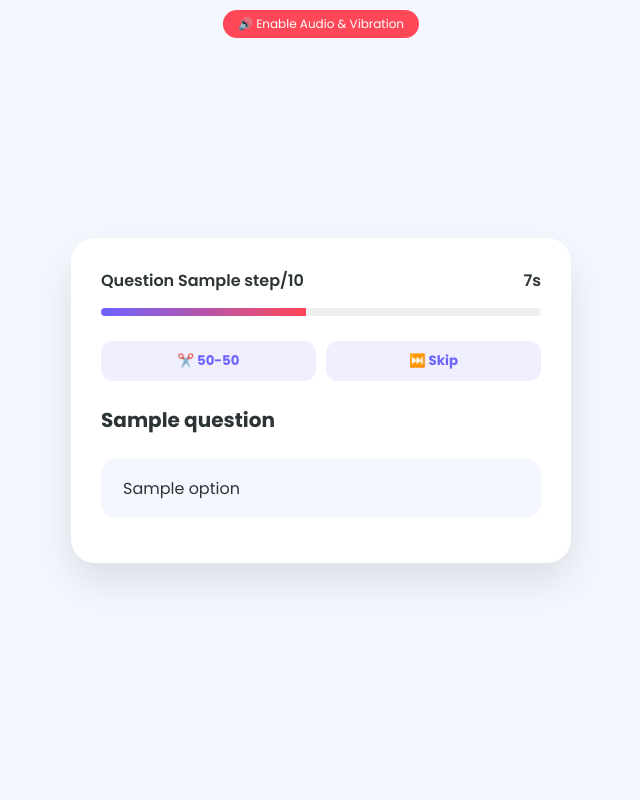
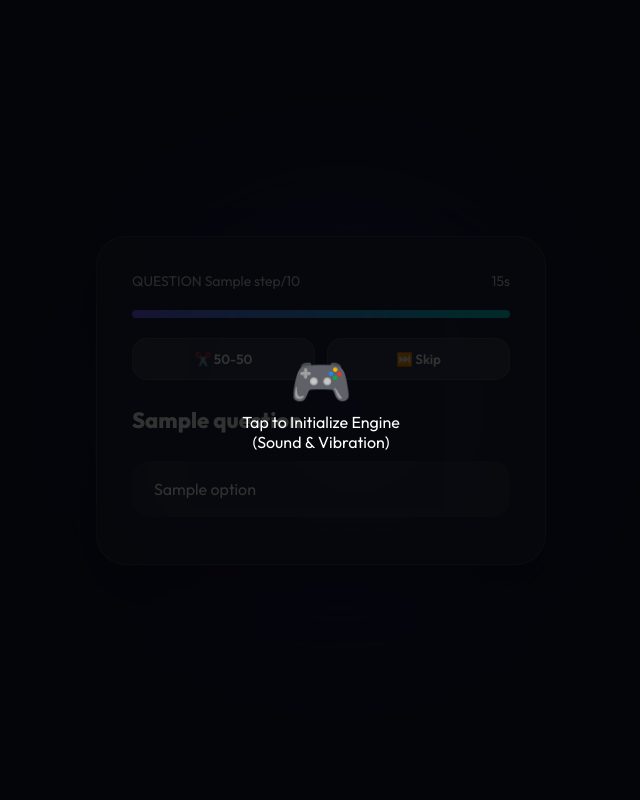
Before and after one commit to tanharahman2003t-art/Nayon, a Flask app: template templates/quiz.html in a window 1280 px wide. Shown: the whole page, without its empty margins (319-959 px from the left). Run offline with Flask 3, Linux system fonts and the light colour scheme; the template is opened without the code that fills it: most values are stand-ins (such as "Sample title", 1, 10 or a date in 2020).

Commit message:
Update quiz.html

```diff
--- a/templates/quiz.html
+++ b/templates/quiz.html
@@ -3,246 +3,256 @@
 <head>
     <meta charset="UTF-8">
     <meta name="viewport" content="width=device-width, initial-scale=1.0">
-    <title>Quiz Master - Pro Live</title>
-    <link href="https://fonts.googleapis.com/css2?family=Poppins:wght@400;600;700&display=swap" rel="stylesheet">
+    <title>Quiz Pro | Ultra Animated</title>
+    <link href="https://fonts.googleapis.com/css2?family=Outfit:wght@300;400;600;800&display=swap" rel="stylesheet">
     <style>
         :root {
             --primary: #6c63ff;
             --secondary: #ff4757;
-            --success: #2ecc71;
-            --bg: #f4f7fe;
-            --card-bg: #ffffff;
-            --text: #2d3436;
-        }
-
-        [data-theme="dark"] {
+            --success: #00d2d3;
             --bg: #0f172a;
-            --card-bg: #1e293b;
+            --card-bg: rgba(30, 41, 59, 0.7);
             --text: #f8fafc;
         }
 
-        * { margin: 0; padding: 0; box-sizing: border-box; font-family: 'Poppins', sans-serif; }
+        [data-theme="light"] {
+            --bg: #f1f5f9;
+            --card-bg: rgba(255, 255, 255, 0.9);
+            --text: #1e293b;
+        }
+
+        * { margin: 0; padding: 0; box-sizing: border-box; font-family: 'Outfit', sans-serif; }
 
         body {
             background: var(--bg);
             color: var(--text);
+            min-height: 100vh;
             display: flex;
             justify-content: center;
             align-items: center;
-            min-height: 100vh;
-            transition: 0.3s;
+            overflow: hidden;
+            transition: background 0.5s ease;
+        }
+
+        /* --- Animations --- */
+        @keyframes fadeInScale {
+            from { opacity: 0; transform: scale(0.9) translateY(20px); }
+            to { opacity: 1; transform: scale(1) translateY(0); }
+        }
+
+        @keyframes shake {
+            0%, 100% { transform: translateX(0); }
+            25% { transform: translateX(-10px); }
+            75% { transform: translateX(10px); }
+        }
+
+        @keyframes pulse-green {
+            0% { box-shadow: 0 0 0 0 rgba(0, 210, 211, 0.7); }
+            70% { box-shadow: 0 0 0 15px rgba(0, 210, 211, 0); }
+            100% { box-shadow: 0 0 0 0 rgba(0, 210, 211, 0); }
+        }
+
+        /* Animated Background Blobs */
+        .blob {
+            position: absolute; width: 400px; height: 400px;
+            background: linear-gradient(45deg, var(--primary), #4834d4);
+            filter: blur(100px); border-radius: 50%; z-index: -1; opacity: 0.3;
+            animation: float 20s infinite alternate;
+        }
+        @keyframes float {
+            0% { transform: translate(-20%, -20%) rotate(0deg); }
+            100% { transform: translate(20%, 20%) rotate(360deg); }
         }
 
         .container {
-            width: 90%;
-            max-width: 500px;
+            width: 90%; max-width: 450px;
             background: var(--card-bg);
-            padding: 30px;
-            border-radius: 24px;
-            box-shadow: 0 20px 40px rgba(0,0,0,0.1);
+            backdrop-filter: blur(20px);
+            border: 1px solid rgba(255, 255, 255, 0.1);
+            padding: 35px; border-radius: 30px;
+            box-shadow: 0 25px 50px rgba(0,0,0,0.3);
+            animation: fadeInScale 0.6s cubic-bezier(0.34, 1.56, 0.64, 1);
             position: relative;
         }
 
-        /* Timer & Progress Bar */
-        .info-bar {
-            display: flex;
-            justify-content: space-between;
-            margin-bottom: 15px;
-            font-weight: 600;
+        /* Progress Bar with Glow */
+        .timer-track {
+            width: 100%; height: 8px; background: rgba(255,255,255,0.1);
+            border-radius: 10px; margin: 20px 0; overflow: hidden;
         }
-
-        .timer-box {
-            width: 100%;
-            height: 8px;
-            background: #eee;
-            border-radius: 10px;
-            overflow: hidden;
-            margin-bottom: 25px;
-        }
-
-        .timer-fill {
-            height: 100%;
-            width: 100%;
-            background: linear-gradient(to right, var(--primary), var(--secondary));
+        .timer-bar {
+            height: 100%; width: 100%;
+            background: linear-gradient(90deg, #6c63ff, #00d2d3);
+            box-shadow: 0 0 15px var(--primary);
             transition: width 1s linear;
         }
 
-        /* Lifelines */
-        .lifelines {
-            display: flex;
-            gap: 10px;
-            margin-bottom: 25px;
+        /* Lifeline Buttons */
+        .lifelines { display: flex; gap: 12px; margin-bottom: 25px; }
+        .life-btn {
+            flex: 1; padding: 12px; border: none; border-radius: 15px;
+            background: rgba(255, 255, 255, 0.1); color: var(--text);
+            font-weight: 600; cursor: pointer; transition: 0.3s;
+            border: 1px solid rgba(255,255,255,0.1);
+        }
+        .life-btn:hover:not(:disabled) {
+            background: var(--primary); transform: translateY(-3px);
+            box-shadow: 0 5px 15px rgba(108, 99, 255, 0.4);
         }
 
-        .life-btn {
-            flex: 1;
-            padding: 10px;
-            border: none;
-            border-radius: 12px;
-            background: rgba(108, 99, 255, 0.1);
-            color: var(--primary);
-            font-weight: 700;
-            cursor: pointer;
-            transition: 0.3s;
+        /* Question & Options */
+        h3 { font-size: 22px; margin-bottom: 25px; line-height: 1.4; font-weight: 700; }
+
+        .option {
+            padding: 16px 20px; margin-bottom: 12px;
+            background: rgba(255, 255, 255, 0.05);
+            border: 2px solid transparent; border-radius: 18px;
+            cursor: pointer; transition: all 0.3s ease;
+            position: relative; overflow: hidden;
         }
 
-        .life-btn:disabled { opacity: 0.3; cursor: not-allowed; }
-
-        /* Question & Options */
-        h3 { font-size: 20px; margin-bottom: 25px; line-height: 1.4; }
-
-        .option {
-            padding: 15px 20px;
-            margin-bottom: 15px;
-            background: var(--bg);
-            border: 2px solid transparent;
-            border-radius: 15px;
-            cursor: pointer;
-            transition: 0.2s;
-            font-weight: 500;
+        .option:hover {
+            background: rgba(255, 255, 255, 0.1);
+            transform: scale(1.02);
+            border-color: var(--primary);
         }
 
-        .option:hover { border-color: var(--primary); transform: translateX(5px); }
-
-        .correct {
-            background: #d1fae5 !important;
-            border-color: var(--success) !important;
-            color: #065f46 !important;
+        /* Result States */
+        .option.correct-anim {
+            background: var(--success) !important;
+            color: #000 !important;
+            animation: pulse-green 0.5s infinite;
+            border-color: white !important;
         }
 
-        .wrong {
-            background: #fee2e2 !important;
-            border-color: var(--secondary) !important;
-            color: #991b1b !important;
+        .option.wrong-anim {
+            background: var(--secondary) !important;
+            color: #fff !important;
+            animation: shake 0.4s ease-in-out;
         }
 
-        .hidden-option { visibility: hidden; pointer-events: none; }
-
-        #unmuteBtn {
-            position: fixed; top: 10px; left: 50%; transform: translateX(-50%);
-            background: var(--secondary); color: white; padding: 5px 15px;
-            border-radius: 20px; font-size: 12px; cursor: pointer; z-index: 100;
+        #audio-unlock {
+            position: fixed; top: 0; left: 0; width: 100%; height: 100%;
+            background: rgba(0,0,0,0.8); z-index: 9999;
+            display: flex; justify-content: center; align-items: center;
+            color: white; cursor: pointer; text-align: center;
         }
     </style>
 </head>
 <body>
 
-<audio id="snd_correct" preload="auto">
-    <source src="https://www.soundjay.com/buttons/sounds/button-37.mp3" type="audio/mpeg">
-</audio>
-<audio id="snd_wrong" preload="auto">
-    <source src="https://www.soundjay.com/buttons/sounds/button-10.mp3" type="audio/mpeg">
-</audio>
+    <div class="blob"></div>
 
-<div id="unmuteBtn" onclick="enableAudio()">🔊 Enable Audio & Vibration</div>
+    <div id="audio-unlock" onclick="startQuizEngine()">
+        <div>
+            <h1 style="font-size: 50px;">🎮</h1>
+            <p>Tap to Initialize Engine<br>(Sound & Vibration)</p>
+        </div>
+    </div>
 
     <div class="container">
-    <div class="info-bar">
-        <span>Question {{ step }}/{{ total }}</span>
-        <span id="timerText">15s</span>
+        <div style="display: flex; justify-content: space-between; font-size: 14px; opacity: 0.8;">
+            <span>QUESTION {{ step }}/{{ total }}</span>
+            <span id="time-text">15s</span>
         </div>
-    <div class="timer-box"><div class="timer-fill" id="progressBar"></div></div>
+
+        <div class="timer-track">
+            <div class="timer-bar" id="progressBar"></div>
+        </div>
 
         <div class="lifelines">
-        <button id="fiftyBtn" class="life-btn" onclick="useFiftyFifty()">✂️ 50-50</button>
+            <button id="fiftyBtn" class="life-btn" onclick="useFifty()">✂️ 50-50</button>
             <button id="skipBtn" class="life-btn" onclick="useSkip()">⏭️ Skip</button>
         </div>
 
         <h3>{{ question.question }}</h3>
 
         <form id="quizForm" method="POST">
-        <div id="optionsContainer">
+            <div id="options-list">
                 {% for option in options %}
-            <div class="option" onclick="selectAnswer(this, `{{ option }}`)">{{ option }}</div>
+                <div class="option" onclick="handleAnswer(this, `{{ option }}`)">
+                    {{ option }}
+                </div>
                 {% endfor %}
             </div>
             <input type="hidden" name="answer" id="answerInput">
         </form>
     </div>
 
+    <audio id="snd_win" src="https://www.soundjay.com/buttons/sounds/button-37.mp3"></audio>
+    <audio id="snd_lose" src="https://www.soundjay.com/buttons/sounds/button-10.mp3"></audio>
+
     <script>
         const correctAns = `{{ question.answer }}`;
         let timeLeft = 15;
-    let answered = false;
+        let active = false;
 
-    // Load Theme
-    if (localStorage.getItem('theme') === 'dark') {
-        document.documentElement.setAttribute('data-theme', 'dark');
+        // Dark Mode Check
+        if(localStorage.getItem('theme') === 'dark') document.documentElement.setAttribute('data-theme', 'dark');
+
+        function startQuizEngine() {
+            document.getElementById('audio-unlock').style.display = 'none';
+            document.getElementById('snd_win').play(); document.getElementById('snd_win').pause();
+            document.getElementById('snd_lose').play(); document.getElementById('snd_lose').pause();
+            active = true;
+            if(navigator.vibrate) navigator.vibrate(50);
         }
 
-    const sCorrect = document.getElementById("snd_correct");
-    const sWrong = document.getElementById("snd_wrong");
-
-    function enableAudio() {
-        sCorrect.play(); sCorrect.pause();
-        sWrong.play(); sWrong.pause();
-        document.getElementById("unmuteBtn").style.display = "none";
-        // vibration permission check for some browsers
-        if (navigator.vibrate) navigator.vibrate(50);
-    }
-
-    const timer = setInterval(() => {
-        if(!answered) {
+        const timerLoop = setInterval(() => {
+            if(active) {
                 timeLeft--;
-            document.getElementById("timerText").innerText = timeLeft + "s";
-            document.getElementById("progressBar").style.width = (timeLeft / 15 * 100) + "%";
-
-            if (timeLeft <= 0) {
-                clearInterval(timer);
-                submitForm("TIMEOUT");
-            }
+                document.getElementById('time-text').innerText = timeLeft + "s";
+                document.getElementById('progressBar').style.width = (timeLeft / 15 * 100) + "%";
+                if(timeLeft <= 0) { clearInterval(timerLoop); finalSubmit("TIMEOUT"); }
             }
         }, 1000);
 
-    function selectAnswer(el, val) {
-        if(answered) return;
-        answered = true;
+        function handleAnswer(el, val) {
+            if(!active || el.classList.contains('locked')) return;
+            active = false; // Stop timer
 
-        // Ensure audio is ready
-        enableAudio();
-
-        const options = document.querySelectorAll(".option");
-        options.forEach(opt => opt.style.pointerEvents = "none");
+            // Lock all options
+            document.querySelectorAll('.option').forEach(opt => opt.classList.add('locked'));
 
             if (val.trim() === correctAns.trim()) {
-            // Sothik: Short vibration & sound
-            if (navigator.vibrate) navigator.vibrate(100);
-            sCorrect.currentTime = 0;
-            sCorrect.play().catch(e => {});
-            el.classList.add("correct");
+                el.classList.add('correct-anim');
+                document.getElementById('snd_win').play();
+                if(navigator.vibrate) navigator.vibrate(100);
             } else {
-            // Bhul: Double pulse vibration & sound
-            if (navigator.vibrate) navigator.vibrate([200, 100, 200]);
-            sWrong.currentTime = 0;
-            sWrong.play().catch(e => {});
-            el.classList.add("wrong");
-            options.forEach(opt => {
-                if(opt.innerText.trim() === correctAns.trim()) opt.classList.add("correct");
+                el.classList.add('wrong-anim');
+                document.getElementById('snd_lose').play();
+                if(navigator.vibrate) navigator.vibrate([200, 100, 200]);
+
+                // Show correct one
+                document.querySelectorAll('.option').forEach(opt => {
+                    if(opt.innerText.trim() === correctAns.trim()) opt.classList.add('correct-anim');
                 });
             }
 
-        setTimeout(() => submitForm(val), 1200);
+            setTimeout(() => finalSubmit(val), 1500);
         }
 
-    function useFiftyFifty() {
-        const options = Array.from(document.querySelectorAll(".option"));
-        let removed = 0;
+        function useFifty() {
+            let options = Array.from(document.querySelectorAll('.option'));
+            let count = 0;
             options.forEach(opt => {
-            if (opt.innerText.trim() !== correctAns.trim() && removed < 2) {
-                opt.classList.add("hidden-option");
-                removed++;
+                if(opt.innerText.trim() !== correctAns.trim() && count < 2) {
+                    opt.style.opacity = '0';
+                    opt.style.pointerEvents = 'none';
+                    count++;
                 }
             });
-        document.getElementById("fiftyBtn").disabled = true;
+            document.getElementById('fiftyBtn').disabled = true;
+            if(navigator.vibrate) navigator.vibrate(50);
         }
 
         function useSkip() {
-        submitForm("SKIPPED");
+            finalSubmit("SKIPPED");
         }
 
-    function submitForm(val) {
-        document.getElementById("answerInput").value = val;
-        document.getElementById("quizForm").submit();
+        function finalSubmit(val) {
+            document.getElementById('answerInput').value = val;
+            document.getElementById('quizForm').submit();
         }
     </script>
 </body>
```
Lines whose indentation alone changed are shown as unchanged.
